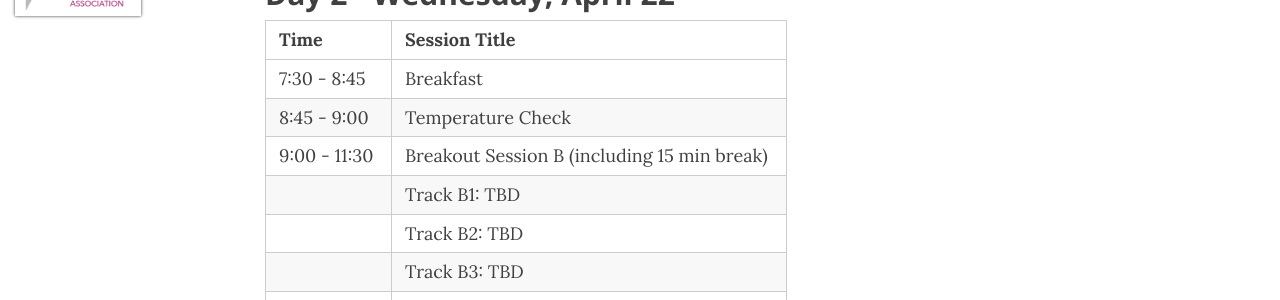
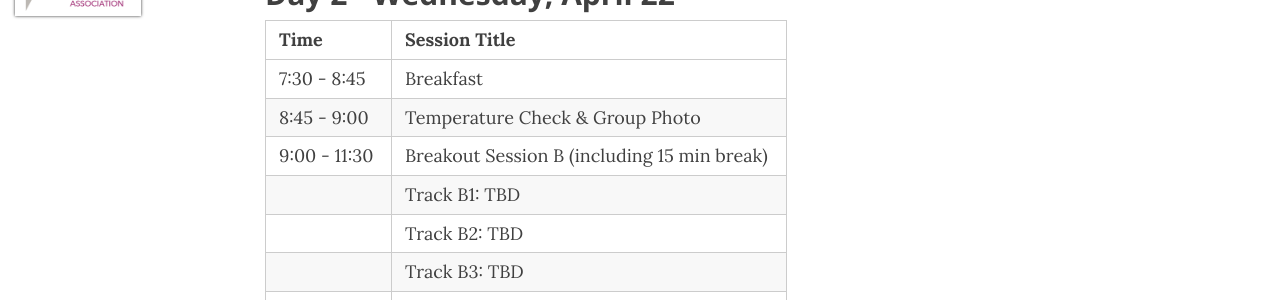
Before and after one commit to cosden/2020-april-workshop, a Jekyll site: the page built from pages/agenda.md, in a window 1280 px wide and 900 px high, scrolled down 863 px. Shown: the part 154-454 px from the top of the window. Built offline with Jekyll 4.4.1, drawn with Linux system fonts in a browser that asks for light colours; nearby versions of some CDN libraries.

Commit message:
add group photo slot

```diff
--- a/pages/agenda.md
+++ b/pages/agenda.md
@@ -38,7 +38,7 @@ Read more about the workshop goals [here]({{ site.baseurl }}/about)
 | Time | Session Title |
 | ------ | ----- |
 | 7:30 - 8:45 |  Breakfast |
-| 8:45 - 9:00 | Temperature Check |
+| 8:45 - 9:00 | Temperature Check & Group Photo |
 | 9:00 - 11:30  | Breakout Session B (including 15 min break) |
 |             |  Track B1: TBD |
 |             |  Track B2: TBD |
```
